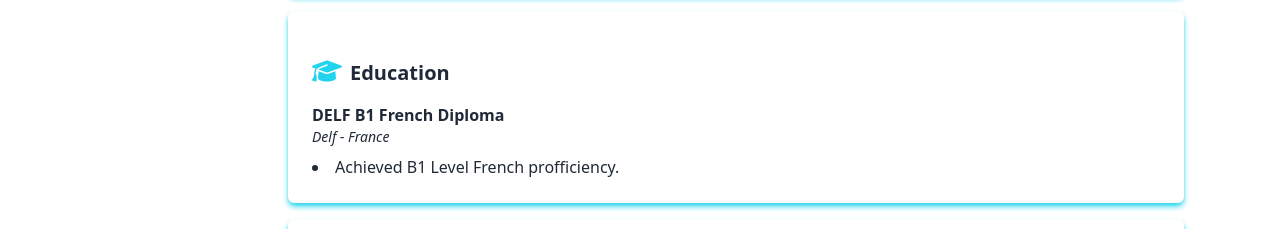
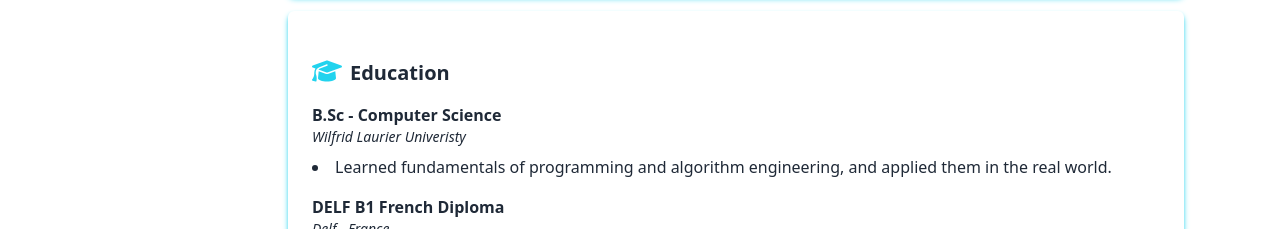
Before and after one commit to duble-k/kiancode, a React (Vite) app: page / in a window 1280 px wide. Shown: the part 1686-1915 px from the top of the page. Built offline with nearby package versions, Linux system fonts and the light colour scheme.

Commit message:
Education update

```diff
--- a/src/components/Resume.jsx
+++ b/src/components/Resume.jsx
@@ -71,13 +71,13 @@ const Resume = React.forwardRef((props, ref) => {
                             Education
                         </h3>
                         {/* Education 1 */}
-                        {/* <div className="mt-4">
-                            <h4 className="font-bold">B. ASc - Computer Engineering</h4>
-                            <p className="text-sm italic">University of Waterloo</p>
+                        <div className="mt-4">
+                            <h4 className="font-bold">B.Sc - Computer Science</h4>
+                            <p className="text-sm italic">Wilfrid Laurier Univeristy</p>
                             <ul className="list-disc list-inside mt-2">
-                                <li>Learned fundamentals of Electrical and Computer engineering, and applied them in the real world.</li>
+                                <li>Learned fundamentals of programming and algorithm engineering, and applied them in the real world.</li>
                             </ul>
-                        </div> */}
+                        </div>
 
                         {/* Education 2 */}
                         <div className="mt-4">
```
